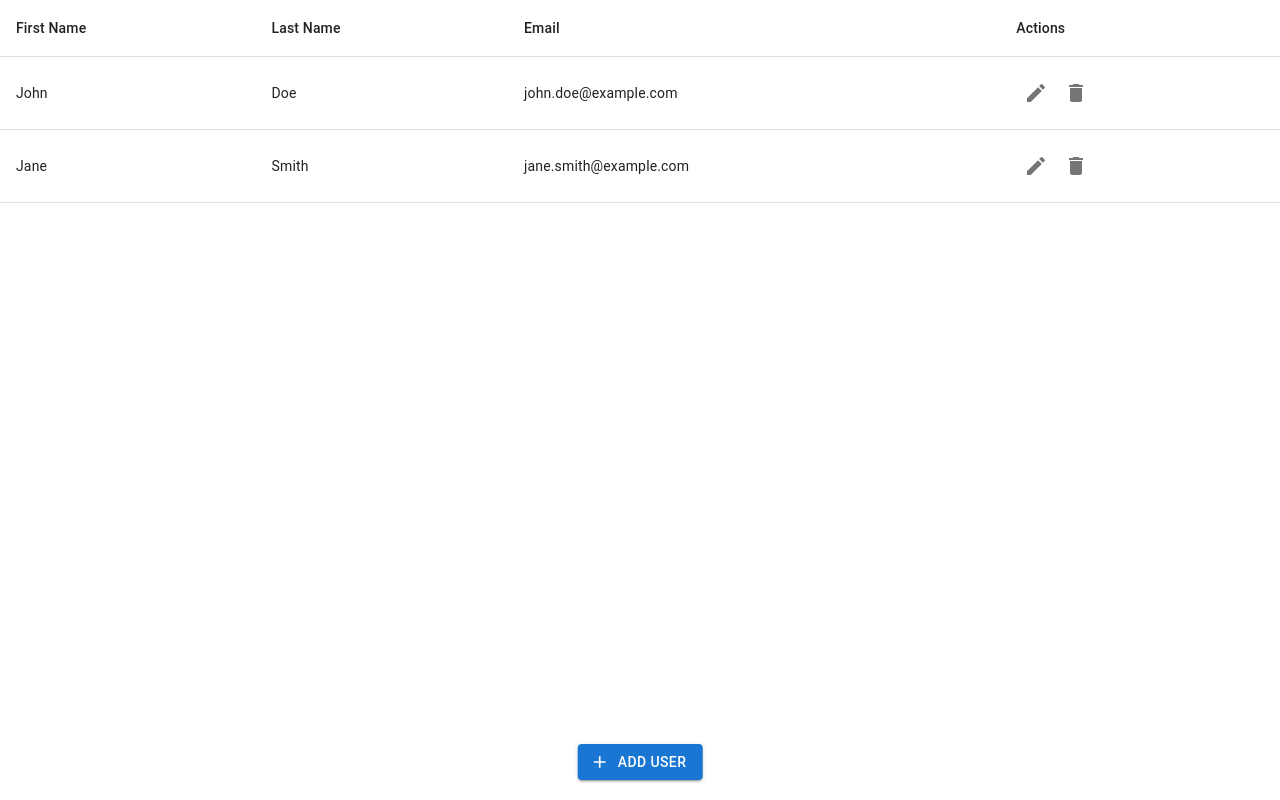
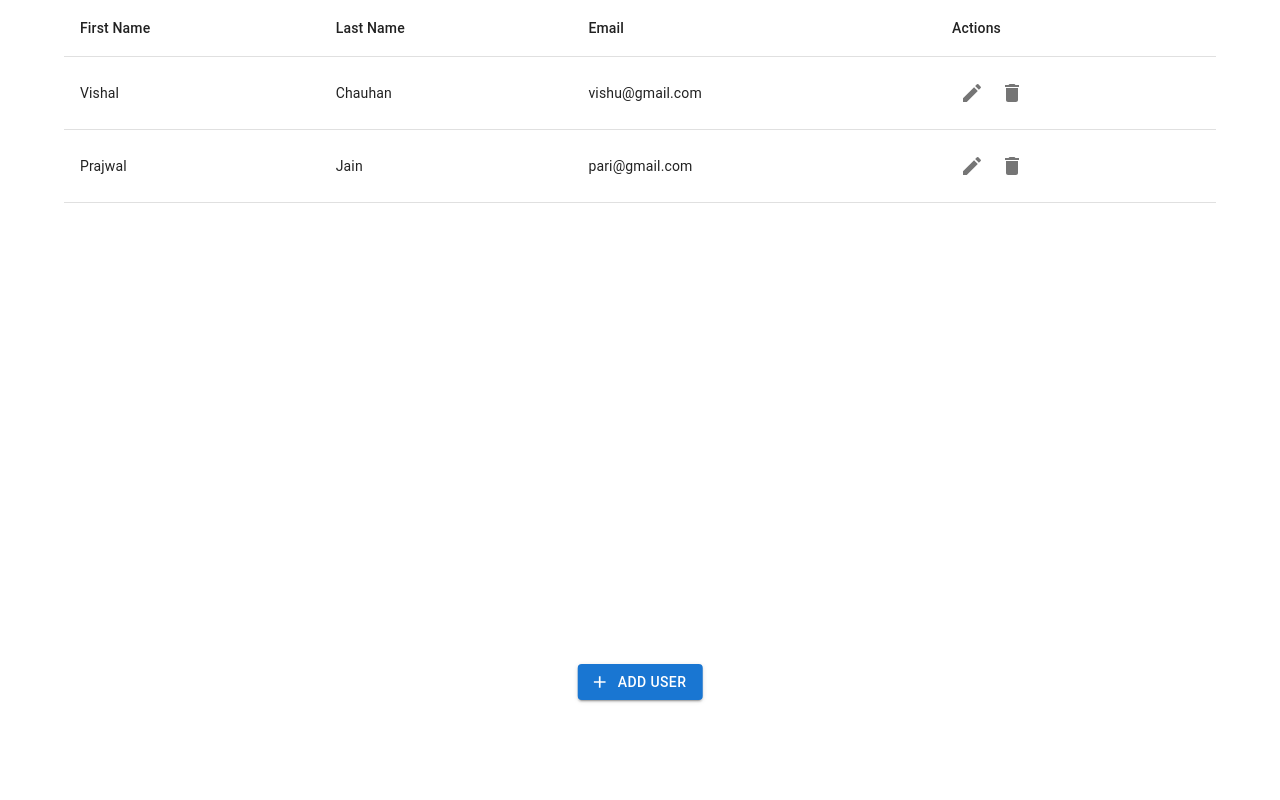
Before and after one commit to Ayuinfra/Rendering-Page, a React (Create React App) app: page / in a window 1280 px wide. Built offline with nearby package versions, Linux system fonts and the light colour scheme.

Commit message:
Code Updated

```diff
--- a/src/App.js
+++ b/src/App.js
@@ -5,8 +5,8 @@ import EditUserPage from './editpage/Edit';
 
 const App = () => {
   const [users, setUsers] = useState([
-    { id: 1, firstName: 'John', lastName: 'Doe', email: 'john.doe@example.com' },
-    { id: 2, firstName: 'Jane', lastName: 'Smith', email: 'jane.smith@example.com' },
+    { id: 1, firstName: 'Vishal', lastName: 'Chauhan', email: 'vishu@gmail.com' },
+    { id: 2, firstName: 'Prajwal', lastName: 'Jain', email: 'pari@gmail.com' },
   ]);
   const [currentPage, setCurrentPage] = useState('home');
   const [editingUser, setEditingUser] = useState(null);
--- a/src/homepage/Home.js
+++ b/src/homepage/Home.js
@@ -3,10 +3,12 @@ import { Table, TableBody, TableCell, TableHead, TableRow, Button, IconButton }
 import AddIcon from '@mui/icons-material/Add';
 import EditIcon from '@mui/icons-material/Edit';
 import DeleteIcon from '@mui/icons-material/Delete';
+import { Container } from '@mui/system';
 
 const HomePage = ({ users, handleAddUser, handleEditUser, handleDeleteUser }) => {
   return (
-    <>
+    <Container >
+       <>
       <Table>
         <TableHead>
           <TableRow>
@@ -39,11 +41,13 @@ const HomePage = ({ users, handleAddUser, handleEditUser, handleDeleteUser }) =>
         color="primary"
         startIcon={<AddIcon />}
         onClick={handleAddUser}
-        style={{ position: 'fixed', bottom: '20px', left: '50%', transform: 'translateX(-50%)' }}
+        style={{ position: 'fixed', bottom: '100px', left: '50%', transform: 'translateX(-50%)' }}
       >
         Add User
       </Button>
     </>
+    </Container>
+
   );
 };
 
```
